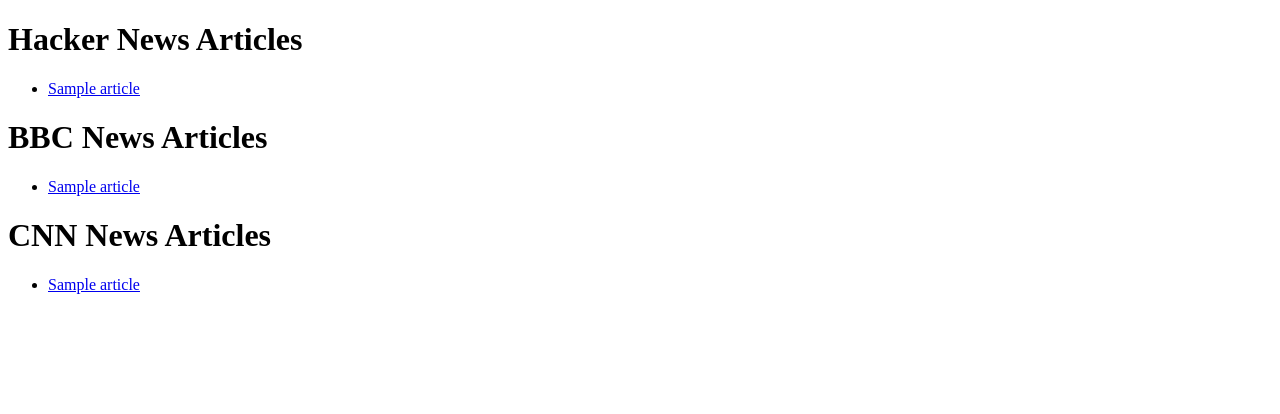
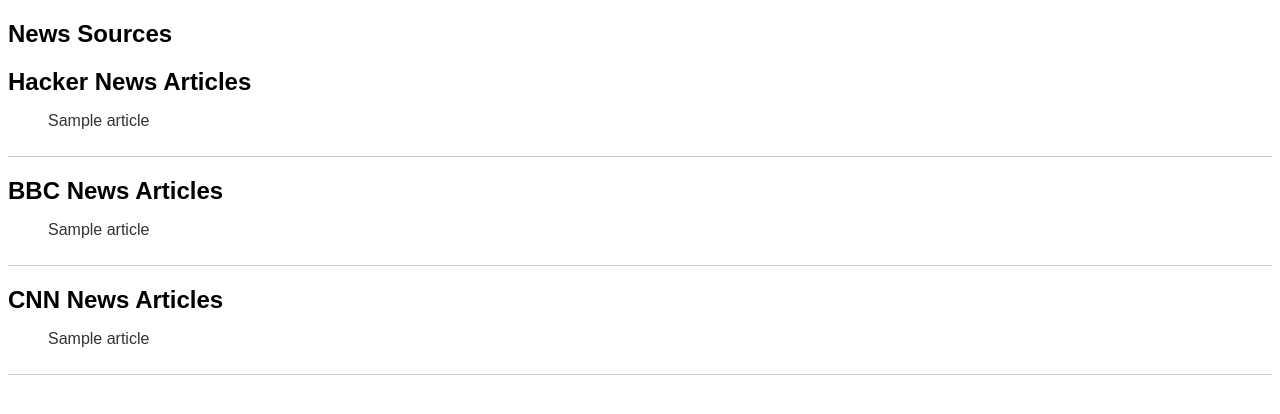
Before and after one commit to thomasbulll/TechNewsAggregator, a Flask app: template templates/index.html in a window 1280 px wide. Shown: the top 414 px of the page. Run offline with Flask 3, Linux system fonts and the light colour scheme; the template is opened without the code that fills it: most values are stand-ins (such as "Sample title", 1, 10 or a date in 2020).

Commit message:
Add basic CSS

```diff
--- a/news_scraper/aggregator.py
+++ b/news_scraper/aggregator.py
@@ -104,7 +104,7 @@ def fetch_hacker_news_top_articles():
         return []
 
 def get_hacker_news_subline(url, subline):
-    subline_content = subline[i].findChildren("a")
+    subline_content = subline.findChildren("a")
     for item in subline_content:
         item_link = item["href"]
         if item_link.startswith("item"):
--- /dev/null
+++ b/static/style.css
@@ -0,0 +1,26 @@
+body {
+    font-family: Arial, sans-serif;
+  }
+
+  h1, h2 {
+    margin-bottom: 10px;
+  }
+
+  section {
+    margin-bottom: 20px;
+    border-bottom: 1px solid #ccc;
+    padding-bottom: 10px;
+  }
+
+  article {
+    margin-bottom: 5px;
+  }
+
+  a {
+    color: #333;
+    text-decoration: none;
+  }
+
+  a:hover {
+    text-decoration: underline;
+  }
--- a/templates/index.html
+++ b/templates/index.html
@@ -2,28 +2,44 @@
 <html>
 <head>
   <title>News Aggregator</title>
+  <link rel="stylesheet" href="../static/style.css">
 </head>
 <body>
 
+  <h2>News Sources</h2>
+
+  <section>
     <h1>Hacker News Articles</h1>
     <ul>
       {% for article in hacker_news_articles %}
-        <li><a href="{{ article.url }}">{{ article.title }}</a></li>
+        <article>
+          <a href="{{ article.url }}">{{ article.title }}</a>
+        </article>
       {% endfor %}
     </ul>
+  </section>
 
+  <section>
     <h1>BBC News Articles</h1>
     <ul>
       {% for article in bbc_news_articles %}
-        <li><a href="{{ article.url }}">{{ article.title }}</a></li>
+        <article>
+          <a href="{{ article.url }}">{{ article.title }}</a>
+        </article>
       {% endfor %}
     </ul>
+  </section>
 
+  <section>
     <h1>CNN News Articles</h1>
     <ul>
       {% for article in cnn_news_articles %}
-        <li><a href="{{ article.url }}">{{ article.title }}</a></li>
+        <article>
+          <a href="{{ article.url }}">{{ article.title }}</a>
+        </article>
       {% endfor %}
     </ul>
+  </section>
+
 </body>
 </html>
```
Lines whose indentation alone changed are shown as unchanged.
